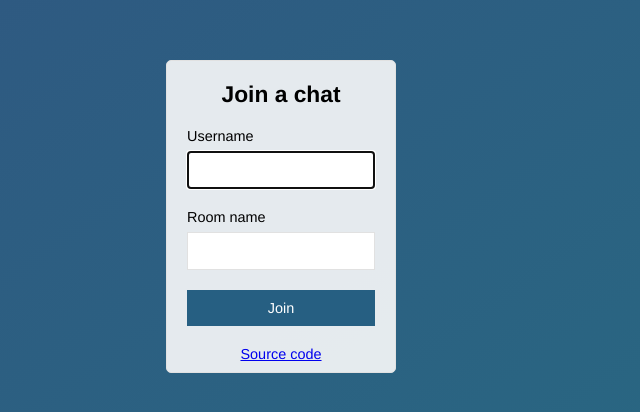
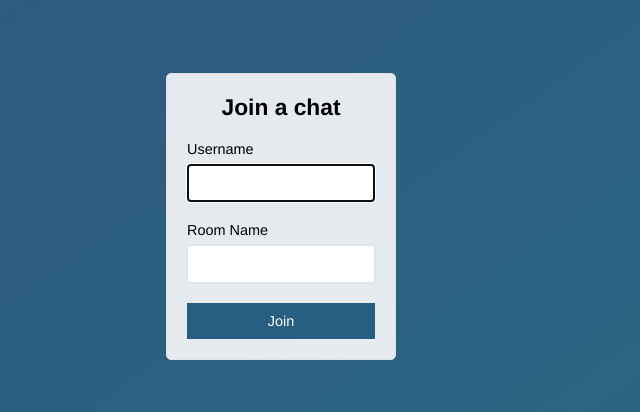
Before and after one commit to MelodicAlbuild/ChatAppv2, a website: page public/index.html in a window 1280 px wide. Shown: the part 184-596 px from the top of the page, without its empty margins (359-999 px from the left). Drawn offline with Linux system fonts and the light colour scheme.

Commit message:
Updates Yknow?

```diff
--- a/package.json
+++ b/package.json
@@ -1,5 +1,5 @@
 {
-  "name": "node-chat-app",
+  "name": "chatappv2",
   "version": "1.0.0",
   "description": "A simple node chat app to train with socket.io",
   "main": "index.js",
@@ -8,11 +8,11 @@
     "test": "mocha server/**/*.test.js",
     "test-watch": "nodemon --exec 'npm test'"
   },
-  "author": "angristan",
+  "author": "MelodicAlbuild",
   "license": "MIT",
   "repository": {
     "type": "git",
-    "url": "https://github.com/Angristan/node-chat-app.git"
+    "url": "https://github.com/MelodicAlbuild"
   },
   "dependencies": {
     "expect": "^1.20.2",
--- a/public/index.html
+++ b/public/index.html
@@ -17,14 +17,13 @@
         <input type="text" name="username" autofocus>
       </div>
       <div class="form-field">
-        <label>Room name</label>
+        <label>Room Name</label>
         <input type="text" name="room">
       </div>
       <div class="form-field">
         <button>Join</button>
       </div>
     </form>
-    <p class="source-code"><a href="https://github.com/Angristan/node-chat-app">Source code</a></p>
   </div>
 </body>
 </html>
```
Also changed, not shown: .theia/settings.json (added), 2 other files.
